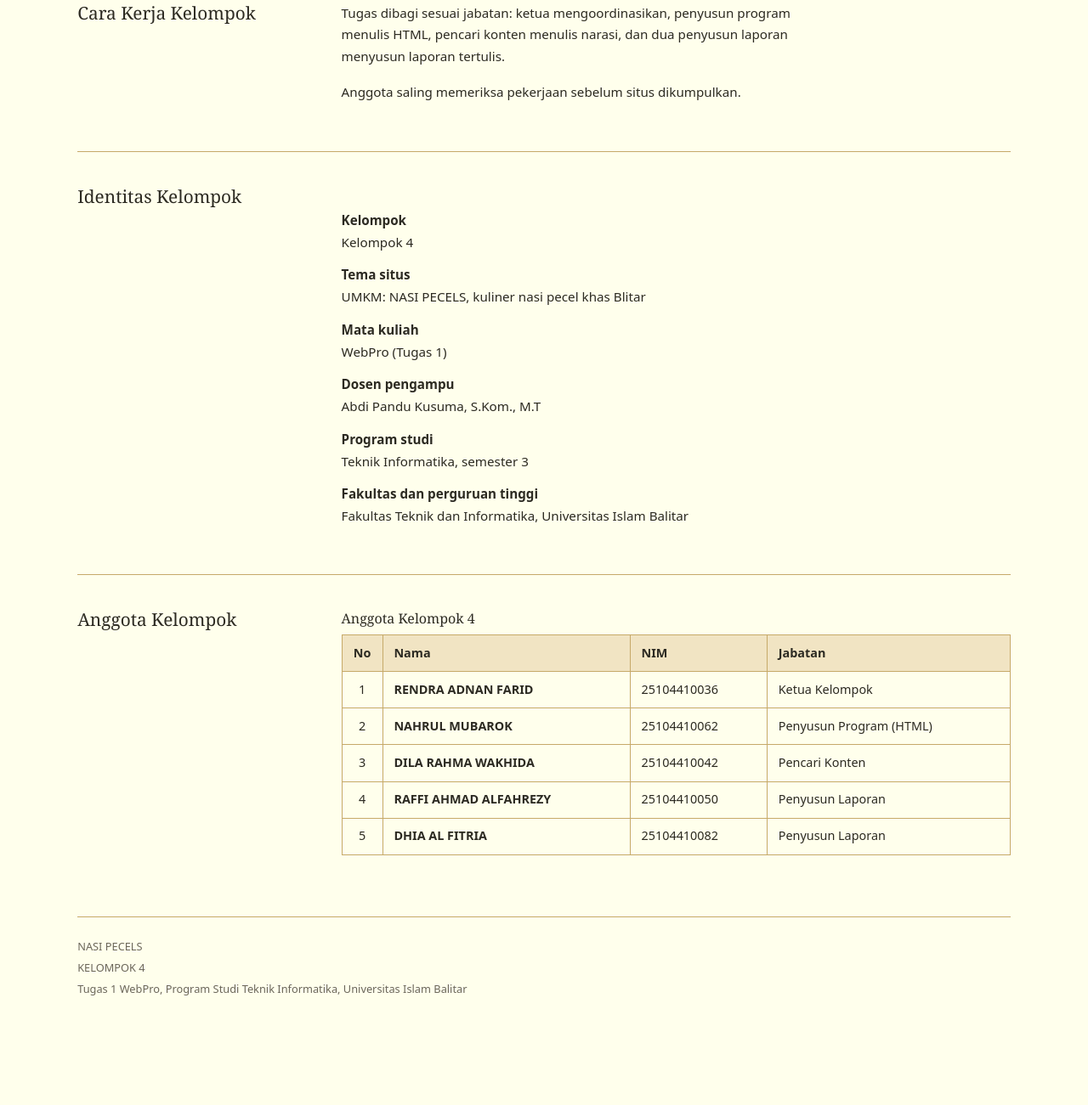
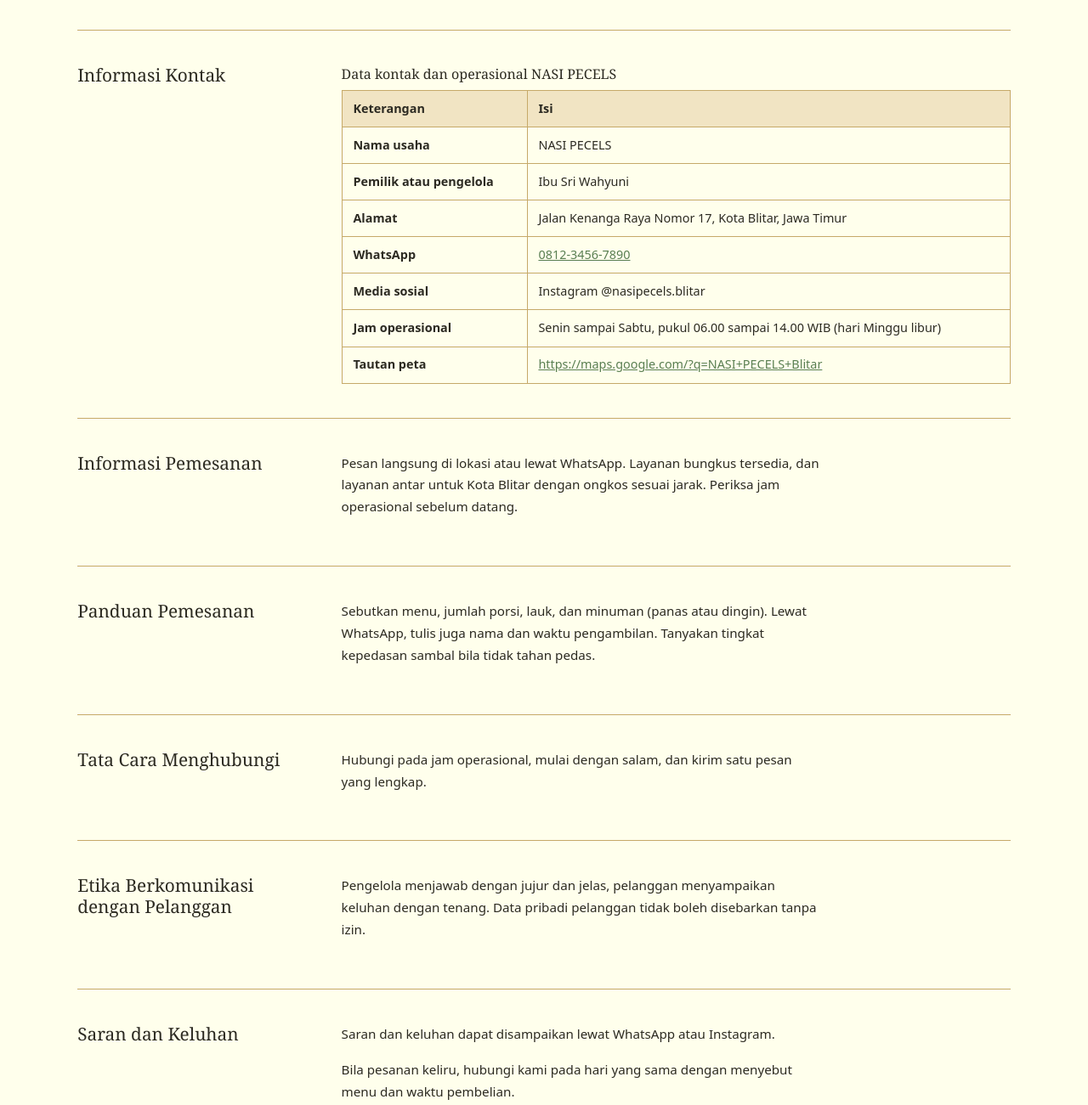
Before and after one commit to nahrulmubarok14-art/Website-NASI-PECELS, a plain HTML site: page tim.html in a window 1280 px wide. Shown: the part 489-1790 px from the top of the page at 85% size. Before the commit the page ends 1707 px from the top, so only its background shows below. Drawn offline with Linux system fonts and the light colour scheme.

Commit message:
Update tampilan dan fitur website Nasi Pecel

```diff
--- a/style.css
+++ b/style.css
@@ -146,6 +146,8 @@ dt { font-weight: 600; margin-top: 0.8rem; }
 dd { margin: 0; }
 address { font-style: normal; }
 ul, ol { padding-left: 1.2rem; }
+main ul, main ol, main dl { margin: 0 0 1rem; }   /* hilangkan margin atas bawaan browser agar sejajar dengan judul */
+dt:first-child { margin-top: 0; }
 
 /* 9. Footer */
 footer {
--- a/tim.html
+++ b/tim.html
@@ -3,9 +3,9 @@
   <head>
     <meta charset="UTF-8">
     <meta name="viewport" content="width=device-width, initial-scale=1.0">
-    <meta name="description" content="Identitas dan biodata lima anggota Kelompok 4 penyusun situs NASI PECELS.">
+    <meta name="description" content="Alamat, jam operasional, dan cara memesan di NASI PECELS.">
     <meta name="author" content="Kelompok 4">
-    <title>Tim Kami | NASI PECELS</title>
+    <title>Kontak | NASI PECELS</title>
       <link rel="stylesheet" href="style.css">
   </head>
   <body>
@@ -28,86 +28,85 @@
     </header>
     <main>
       <section>
-        <h1>Tim Kami</h1>
-        <p>Lima anggota Kelompok 4, mahasiswa Teknik Informatika semester 3 penyusun situs NASI PECELS.</p>
+        <h1>Kontak NASI PECELS</h1>
+        <p>Informasi untuk menghubungi dan mengunjungi NASI PECELS.</p>
+        <figure>
+          <img src="gambar/kontak-lokasi.jpg" alt="Lokasi tempat usaha NASI PECELS" width="640" height="385">
+          <figcaption>Lokasi NASI PECELS.</figcaption>
+        </figure>
       </section>
       <section>
-        <h2>Tujuan Tugas</h2>
-        <p>Tugas ini melatih mahasiswa menyusun halaman web dengan struktur dokumen yang benar: elemen semantik, hierarki judul, tautan relatif, dan teks alternatif gambar.</p>
-      </section>
-      <section>
-        <h2>Cara Kerja Kelompok</h2>
-        <p>Tugas dibagi sesuai jabatan: ketua mengoordinasikan, penyusun program menulis HTML, pencari konten menulis narasi, dan dua penyusun laporan menyusun laporan tertulis.</p>
-        <p>Anggota saling memeriksa pekerjaan sebelum situs dikumpulkan.</p>
-      </section>
-      <section>
-        <h2>Identitas Kelompok</h2>
-        <dl>
-          <dt>Kelompok</dt>
-          <dd>Kelompok 4</dd>
-          <dt>Tema situs</dt>
-          <dd>UMKM: NASI PECELS, kuliner nasi pecel khas Blitar</dd>
-          <dt>Mata kuliah</dt>
-          <dd>WebPro (Tugas 1)</dd>
-          <dt>Dosen pengampu</dt>
-          <dd>Abdi Pandu Kusuma, S.Kom., M.T</dd>
-          <dt>Program studi</dt>
-          <dd>Teknik Informatika, semester 3</dd>
-          <dt>Fakultas dan perguruan tinggi</dt>
-          <dd>Fakultas Teknik dan Informatika, Universitas Islam Balitar</dd>
-        </dl>
-      </section>
-      <section>
-        <h2>Anggota Kelompok</h2>
-        <table class="anggota" border="1">
-          <caption>Anggota Kelompok 4</caption>
+        <h2>Informasi Kontak</h2>
+        <table border="1">
+          <caption>Data kontak dan operasional NASI PECELS</caption>
           <thead>
             <tr>
-              <th scope="col">No</th>
-              <th scope="col">Nama</th>
-              <th scope="col">NIM</th>
-              <th scope="col">Jabatan</th>
+              <th scope="col">Keterangan</th>
+              <th scope="col">Isi</th>
             </tr>
           </thead>
           <tbody>
             <tr>
-              <td>1</td>
-              <th scope="row">RENDRA ADNAN FARID</th>
-              <td>25104410036</td>
-              <td>Ketua Kelompok</td>
+              <th scope="row">Nama usaha</th>
+              <td>NASI PECELS</td>
             </tr>
             <tr>
-              <td>2</td>
-              <th scope="row">NAHRUL MUBAROK</th>
-              <td>25104410062</td>
-              <td>Penyusun Program (HTML)</td>
+              <th scope="row">Pemilik atau pengelola</th>
+              <td>Ibu Sri Wahyuni</td>
             </tr>
             <tr>
-              <td>3</td>
-              <th scope="row">DILA RAHMA WAKHIDA</th>
-              <td>25104410042</td>
-              <td>Pencari Konten</td>
+              <th scope="row">Alamat</th>
+              <td><address>Jalan Kenanga Raya Nomor 17, Kota Blitar, Jawa Timur</address></td>
             </tr>
             <tr>
-              <td>4</td>
-              <th scope="row">RAFFI AHMAD ALFAHREZY</th>
-              <td>25104410050</td>
-              <td>Penyusun Laporan</td>
+              <th scope="row">WhatsApp</th>
+              <td><a href="tel:+6281234567890" title="Hubungi NASI PECELS lewat telepon atau WhatsApp">0812-3456-7890</a></td>
             </tr>
             <tr>
-              <td>5</td>
-              <th scope="row">DHIA AL FITRIA</th>
-              <td>25104410082</td>
-              <td>Penyusun Laporan</td>
+              <th scope="row">Media sosial</th>
+              <td>Instagram @nasipecels.blitar</td>
+            </tr>
+            <tr>
+              <th scope="row">Jam operasional</th>
+              <td>Senin sampai Sabtu, pukul 06.00 sampai 14.00 WIB (hari Minggu libur)</td>
+            </tr>
+            <tr>
+              <th scope="row">Tautan peta</th>
+              <td><a href="https://maps.google.com/?q=NASI+PECELS+Blitar" target="_blank" rel="noopener" title="Buka lokasi NASI PECELS di Google Maps">https://maps.google.com/?q=NASI+PECELS+Blitar</a></td>
             </tr>
           </tbody>
         </table>
+      </section>
+      <section>
+        <h2>Informasi Pemesanan</h2>
+        <p>Pesan langsung di lokasi atau lewat WhatsApp. Layanan bungkus tersedia, dan layanan antar untuk Kota Blitar dengan ongkos sesuai jarak. Periksa jam operasional sebelum datang.</p>
+      </section>
+      <section>
+        <h2>Panduan Pemesanan</h2>
+        <p>Sebutkan menu, jumlah porsi, lauk, dan minuman (panas atau dingin). Lewat WhatsApp, tulis juga nama dan waktu pengambilan. Tanyakan tingkat kepedasan sambal bila tidak tahan pedas.</p>
+      </section>
+      <section>
+        <h2>Tata Cara Menghubungi</h2>
+        <p>Hubungi pada jam operasional, mulai dengan salam, dan kirim satu pesan yang lengkap.</p>
+      </section>
+      <section>
+        <h2>Etika Berkomunikasi dengan Pelanggan</h2>
+        <p>Pengelola menjawab dengan jujur dan jelas, pelanggan menyampaikan keluhan dengan tenang. Data pribadi pelanggan tidak boleh disebarkan tanpa izin.</p>
+      </section>
+      <section>
+        <h2>Saran dan Keluhan</h2>
+        <p>Saran dan keluhan dapat disampaikan lewat WhatsApp atau Instagram.</p>
+        <p>Bila pesanan keliru, hubungi kami pada hari yang sama dengan menyebut menu dan waktu pembelian.</p>
+      </section>
+      <section>
+        <h2>Menuju Lokasi</h2>
+        <p>Buka tautan peta pada tabel, atau tanyakan arah lewat WhatsApp.</p>
       </section>
     </main>
     <footer>
       <p>NASI PECELS</p>
       <p>KELOMPOK 4</p>
-      <p>Tugas 1 WebPro, Program Studi Teknik Informatika, Universitas Islam Balitar</p>
+      <p>Tugas 1, Tugas 2, dan Tugas Final WebPro, Program Studi Teknik Informatika, Universitas Islam Balitar</p>
     </footer>
       <script src="script.js" defer></script>
   </body>
```
Also changed, not shown: bahan.html (+1 -1 lines), index.html (+1 -1 lines), menu.html (+1 -1 lines), proses.html (+1 -1 lines), tentang.html (+1 -1 lines).
